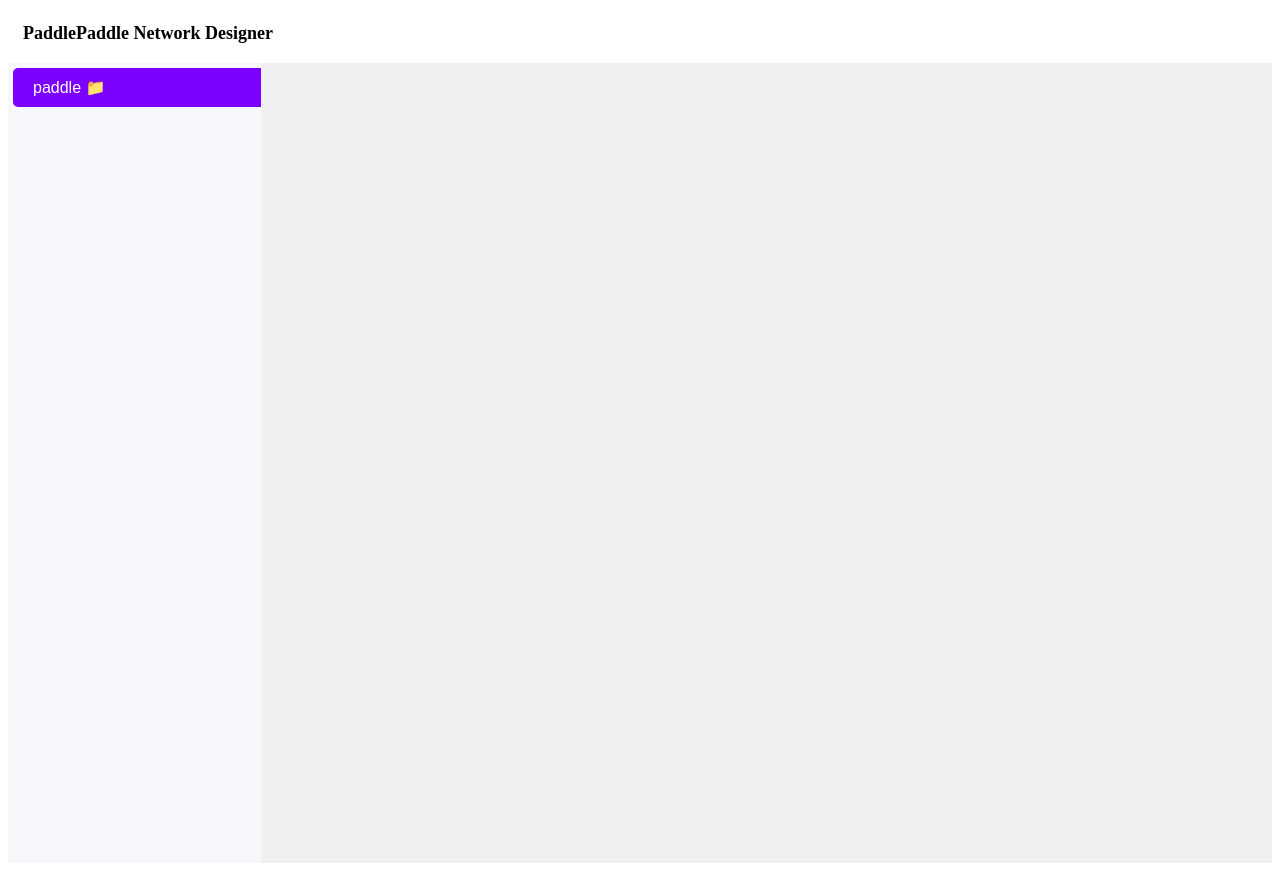
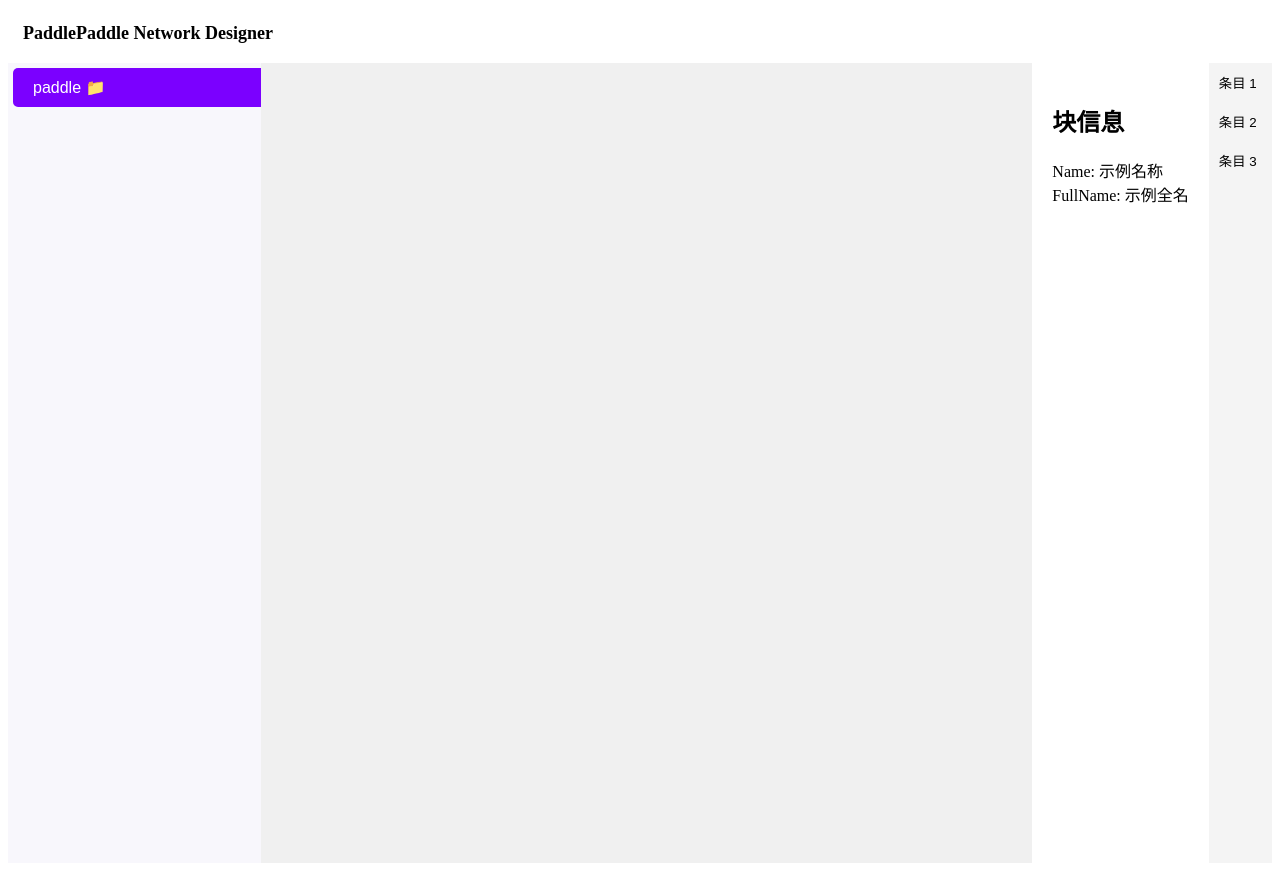
Before and after one commit to Liyulingyue/PPNetworkDesigener, a Django app: page / in a window 1280 px wide. Run offline with Django 5.2, Linux system fonts and the light colour scheme.

Commit message:
add sidebar

```diff
--- a/DjangoProject/NetworkDesigner/static/css/index.css
+++ b/DjangoProject/NetworkDesigner/static/css/index.css
@@ -115,3 +115,39 @@
     position: block;
     /* 可能的样式设置，如背景色、边框等 */
 }
+
+.sidebar {
+    position: block;
+    width: 5%; /* 侧边栏宽度 */
+    background-color: #f4f4f4;
+    padding: 0px;
+    box-sizing: border-box;
+    float: right;
+}
+
+.sidebar-item {
+    width: 100%;
+    padding: 10px;
+    border: none;
+    background-color: transparent;
+    cursor: pointer;
+    text-align: left;
+
+    &:hover {
+        background-color: #ddd; /* 鼠标悬停时的背景色 */
+    }
+}
+
+.content {
+    position: block;
+    width: 15; /* 内容区宽度 */
+    padding: 20px;
+    box-sizing: border-box;
+    overflow-y: auto; /* 如果内容太多，可以滚动 */
+    float: right;
+}
+
+.content-item {
+    padding: 10px;
+    border-top: 1px solid #ccc;
+}
--- a/DjangoProject/NetworkDesigner/static/js/navbar.js
+++ b/DjangoProject/NetworkDesigner/static/js/navbar.js
@@ -1,6 +1,7 @@
-function createSingleNavbarButton(name, fullname="") {
+function createSingleNavbarButton(name, fullName="") {
     const btn = document.createElement('button');
     btn.textContent = name;
+    // console.log(fullName);
     btn.classList.add('nav-btn'); // 添加类名以便后续添加样式或事件监听器
     btn.setAttribute('data-fullname', fullName); // 附加全名信息
     btn.addEventListener('click', function() {
@@ -46,8 +47,8 @@ function createNavbarButtons(obj, parentElement = navbar, depth = 0, parentName
             createNavbarButtons(obj[key], folderContainer, depth + 1, newParentName);
         } else {
             // 如果值不是对象，则创建按钮
-            const fullname = parentName ? `${parentName}.${key}` : key;
-            const btn = createSingleNavbarButton(key, fullname);
+            const fullName = parentName ? `${parentName}.${key}` : key;
+            const btn = createSingleNavbarButton(key, fullName);
             parentElement.appendChild(btn);
         }
     }
--- a/DjangoProject/NetworkDesigner/templates/index.html
+++ b/DjangoProject/NetworkDesigner/templates/index.html
@@ -23,6 +23,33 @@
     <div class="navbar"><p>加载中...</p></div>
     <!-- 这里是画布区域，但实际上我们将它用作一个容器来动态添加内容 -->
     <div class="canvas" id="elements-canvas"></div>
+
+
+    <!-- 信息栏/内容栏 -->
+    <div class="content" id="content-block">
+        <div class="element-information" id="item1">
+            <h2>块信息</h2> <!-- 标题部分，表示这是块信息 -->
+            <div>
+                <!-- 这里可以动态插入Name的值 -->
+                Name: 示例名称
+            </div>
+            <div>
+                <!-- 这里可以动态插入FullName的值 -->
+                FullName: 示例全名
+            </div>
+        </div>
+        <div class="content-item" id="item2" style="display:none;">这是条目 2 的内容</div>
+        <div class="content-item" id="item3" style="display:none;">这是条目 3 的内容</div>
+    </div>
+
+    <!-- 侧边栏 -->
+    <div class="sidebar">
+        <button class="sidebar-item" data-content="item1">条目 1</button>
+        <button class="sidebar-item" data-content="item2">条目 2</button>
+        <button class="sidebar-item" data-content="item3">条目 3</button>
+    </div>
+
+
 </div>
 
 
@@ -43,6 +70,19 @@
 
 <script>
     // JavaScript代码
+
+    document.querySelectorAll('.sidebar-item').forEach(item => {
+        item.addEventListener('click', function() {
+            const contentId = this.getAttribute('data-content');
+            const informationBlock = document.getElementById('content-block');
+            // 隐藏所有内容
+            for (let child of informationBlock.children) {
+                child.style.display = 'none';
+            }
+            // 显示选中的内容项
+            document.getElementById(contentId).style.display = 'block';
+        });
+    });
 </script>
 
 
```
